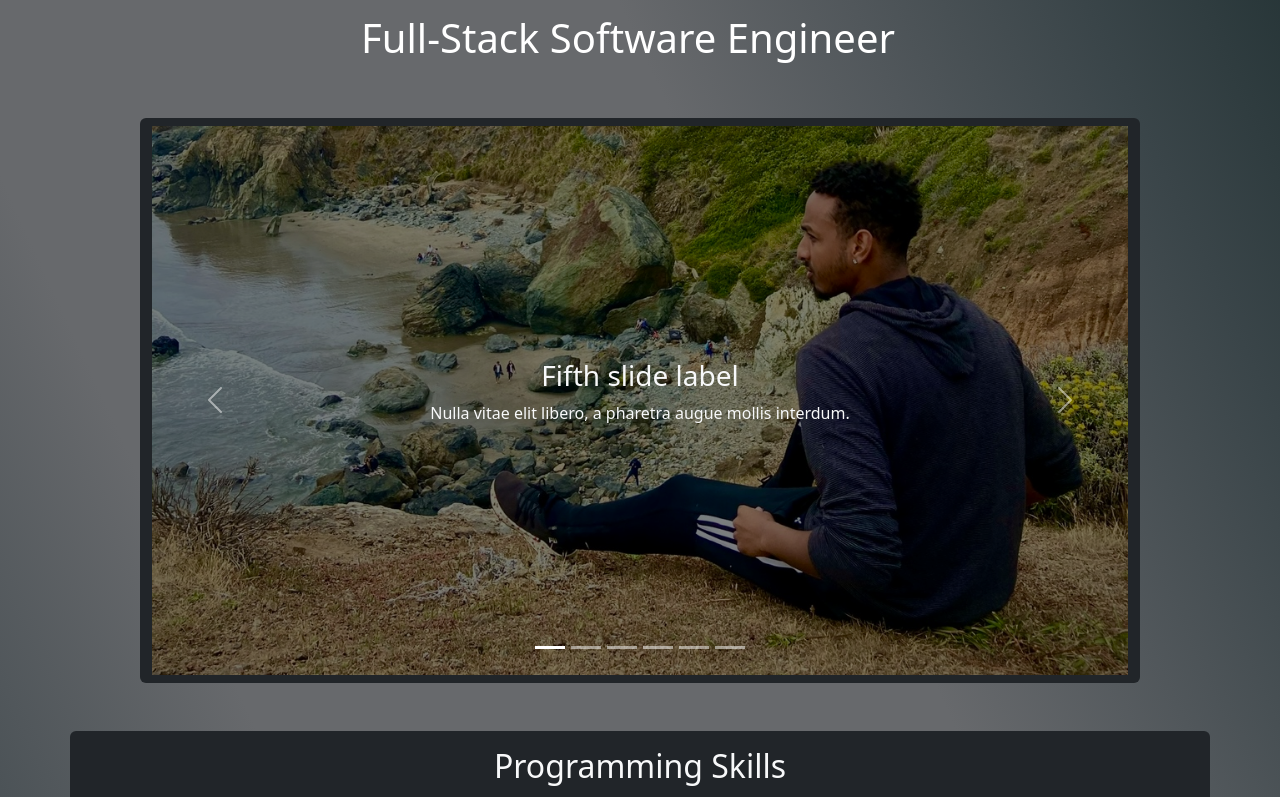
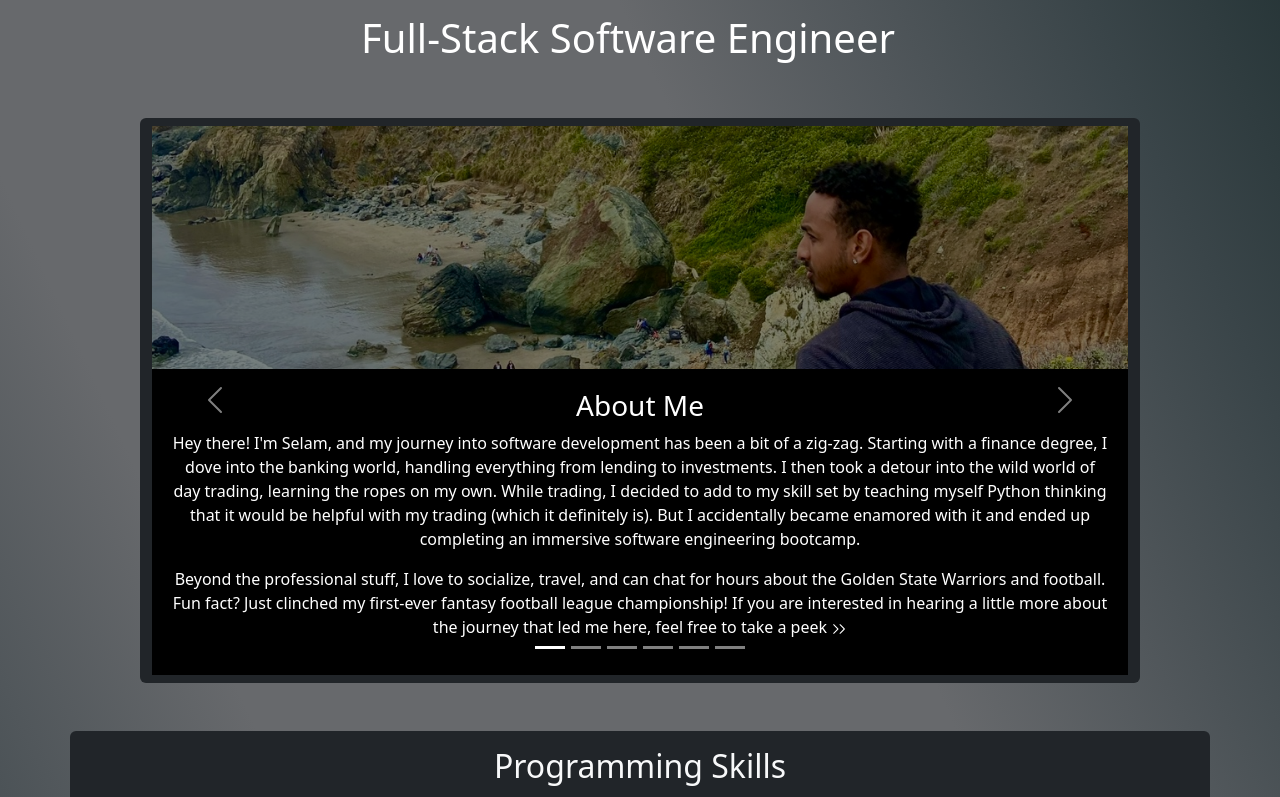
Before and after one commit to Slmbyn/Portfolio, a Next.js app: page / in a window 1280 px wide. Shown: the part 580-1377 px from the top of the page. Built offline with nearby package versions, Linux system fonts and the light colour scheme.

Commit message:
sets up summary slide

```diff
--- a/components/AboutMe.js
+++ b/components/AboutMe.js
@@ -1,12 +1,14 @@
 import Carousel from 'react-bootstrap/Carousel';
 import Image from 'react-bootstrap/Image';
 import { Col, Row } from 'react-bootstrap';
+import { RxDoubleArrowRight } from "react-icons/rx";
+
 
 export default function AboutMe() {
   return (
     <Carousel className="mx-auto" style={{ maxWidth: '1000px' }} interval={null}>
         <Carousel.Item>
-            <Row className="position-relative">
+            <Row>
             <Image
                     src="beach.jpg"
                     alt="First slide"
@@ -14,10 +16,18 @@ export default function AboutMe() {
                     style={{ width: '100%', height: 'auto', filter: 'brightness(50%)' }}
                     className='mx-auto'
                     />
-                <div className='text-center text-light position-absolute top-50 start-50 translate-middle'>
-                    <h3>Fifth slide label</h3>
-                    <p>Nulla vitae elit libero, a pharetra augue mollis interdum.</p>
-                </div>
+            </Row>
+            <Row>
+            <Carousel.Caption className='text-center' style={{ position: 'absolute', bottom: 0, left: 0, right: 0, background: 'rgba(0, 0, 0, 1)', padding: '20px' }}>
+                {/* <span>
+                <div className='bg-black px-2 py-2 df'> */}
+                    <h3>About Me</h3>
+                    <p>Hey there! I'm Selam, and my journey into software development has been a bit of a zig-zag. Starting with a finance degree, I dove into the banking world, handling everything from lending to investments. I then took a detour into the wild world of day trading, learning the ropes on my own. While trading, I decided to add to my skill set by teaching myself Python thinking that it would be helpful with my trading (which it definitely is). But I accidentally became enamored with it and ended up completing an immersive software engineering bootcamp.</p>
+                    <p>Beyond the professional stuff, I love to socialize, travel, and can chat for hours about the Golden State Warriors and football. Fun fact? Just clinched my first-ever fantasy football league championship!
+                        If you are interested in hearing a little more about the journey that led me here, feel free to take a peek <RxDoubleArrowRight /></p>
+                {/* </div>
+                </span> */}
+            </Carousel.Caption>
             </Row>
         </Carousel.Item>
         <Carousel.Item>
```
Lines whose indentation alone changed are shown as unchanged.
